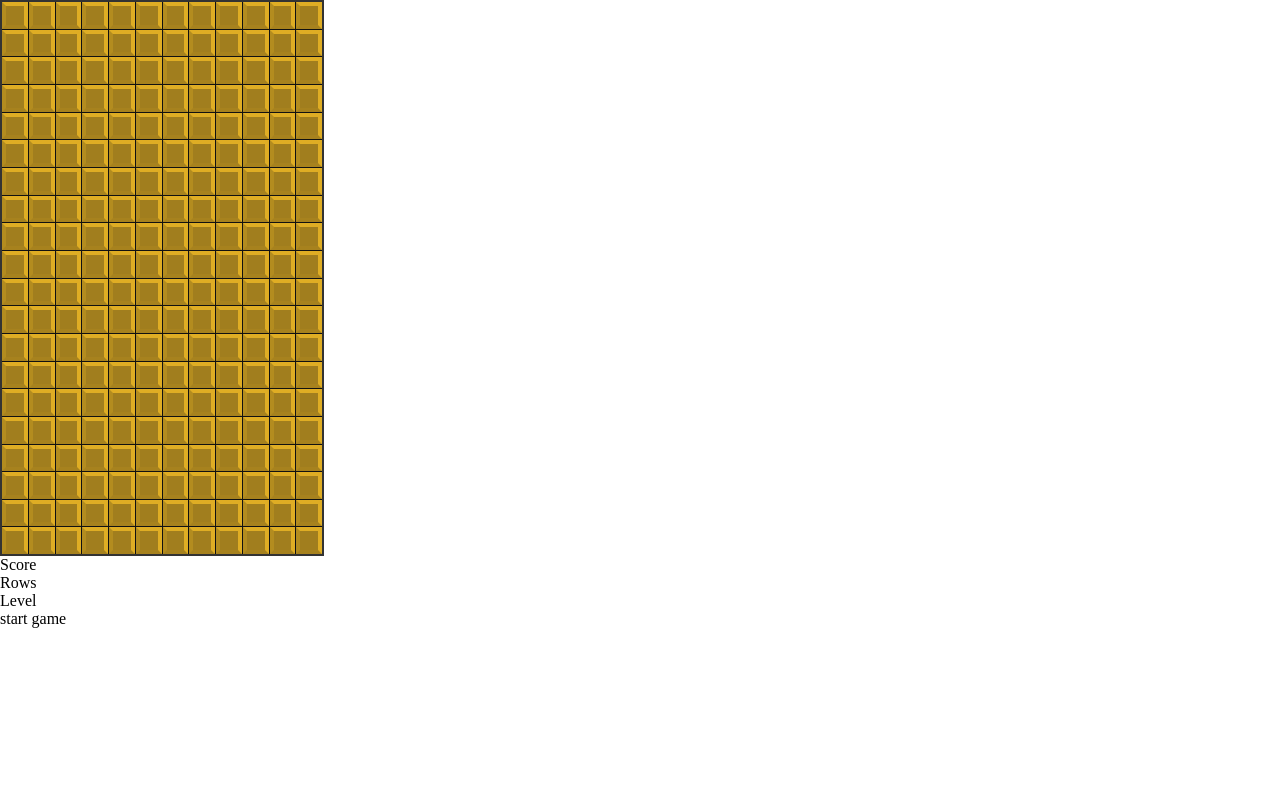
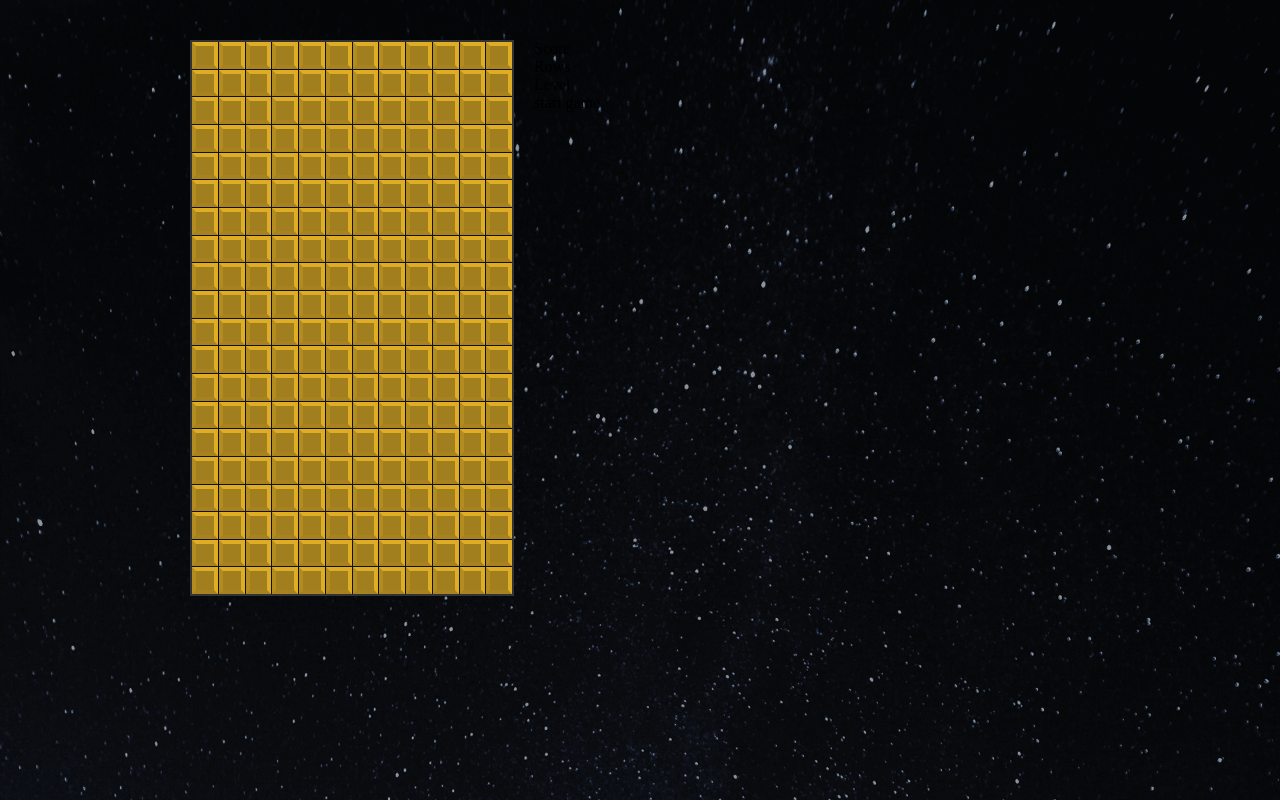
Before and after one commit to farce1/react-tetris, a React (Create React App) app: page / in a window 1280 px wide. Built offline with nearby package versions, Linux system fonts and the light colour scheme.

Commit message:
Wrap main game Component with styles

```diff
--- a/src/components/Tetris.jsx
+++ b/src/components/Tetris.jsx
@@ -3,10 +3,12 @@
 import Stage from './Stage'
 import Display from './Display'
 import StartButton from './StartButton'
+import { StyledTetrisWrapper, StyledTetris } from './styles/StyledTetris'
 
 const Tetris = () => {
     return (
-        <div>
+        <StyledTetrisWrapper>
+            <StyledTetris>
                 <Stage stage={createStage()} />
                 <aside>
                     <div>
@@ -16,7 +18,8 @@
                     </div>
                     <StartButton />
                 </aside>
-        </div>
+            </StyledTetris>
+        </StyledTetrisWrapper>
     )
 }
 
--- /dev/null
+++ b/src/components/styles/StyledTetris.js
@@ -0,0 +1,25 @@
+import styled from 'styled-components'
+
+import bgImage from '../../img/bg.png'
+
+export const StyledTetrisWrapper = styled.div`
+    width: 100vw;
+    height: 100vh;
+    background: url(${bgImage}) #000;
+    background-size: cover;
+    overflow: hidden;
+`
+export const StyledTetris = styled.div`
+    display: flex;
+    align-items: flex-start;
+    padding: 40px;
+    margin: 0 auto;
+    max-width: 900px;
+
+    aside {
+        width: 100%;
+        max-width: 200px;
+        display: block;
+        padding: 0 20px;
+    }
+`
```
Lines whose indentation alone changed are shown as unchanged.
